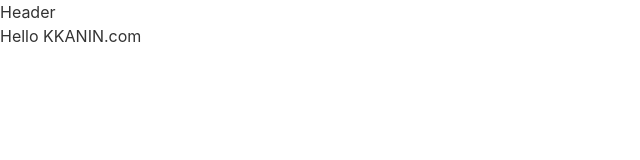
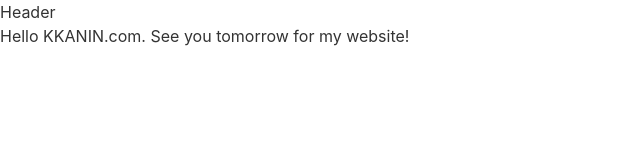
Before and after one commit to kanin-kearpimy/kkanin-personal-platform, a Gatsby site: page / in a window 1280 px wide. Shown: the whole page, without its empty margins (0-640 px from the left). Built offline with nearby package versions, Linux system fonts and the light colour scheme; Gatsby itself is replaced by a stand-in of ours.

Commit message:
modify index by adding main text

```diff
--- a/src/pages/index.tsx
+++ b/src/pages/index.tsx
@@ -6,7 +6,7 @@
     return (
         <Layout>
             <div>
-                Hello KKANIN.com
+                Hello KKANIN.com. See you tomorrow for my website!
             </div>
         </Layout>
     )
```
